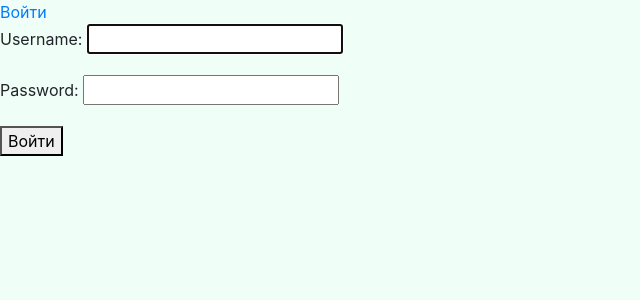
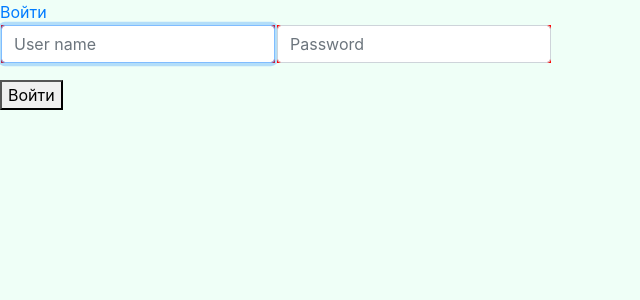
Before and after one commit to mishajirx/Django-News-Portal, a Django app: page /news/login in a window 1280 px wide. Shown: the top 300 px of the page, without its empty margins (0-640 px from the left). Run offline with Django 4.2, Linux system fonts and the light colour scheme; some libraries are stand-ins or nearby versions.

Commit message:
Upgraded login.html with widget-tweaks

```diff
--- a/commands.txt
+++ b/commands.txt
@@ -12,3 +12,9 @@
 Потом зарегистрировать путь в urls.py
 
 все пути для конкретного приложение регаются в локальном urls.py, а потом заносятся одной строчкой в глобальный
+
+Для фронтенда django-widget-tweaks
+
+Зарегать в installed apps в settings.py
+
+Пример использования в login.html
--- a/manage_news/templates/login.html
+++ b/manage_news/templates/login.html
@@ -1,10 +1,29 @@
 {% extends 'base.html' %}
+
+{% load widget_tweaks %}
 
 {% block content %}
 
     <form action="" method="post">
         {% csrf_token %} {# токен, чтобы никто не подделал форму #}
-        {{ form.as_p }} {# вставить всё как параграф #}
+        <table>
+            <tr>
+
+                <td>
+                    <div class="form-group" style="background-color: red">
+                        {#            first_name is the name by which first name is created in django forms#}
+                        {% render_field form.username class="form-control" placeholder="User name" type="text" %}
+                    </div>
+                </td>
+
+                <td>
+                    <div class="form-group" style="background-color: red">
+                        {#            // password is the default name of password in django forms#}
+                        {% render_field form.password type="password" class="form-control" id="exampleInputPassword" placeholder="Password" %}
+                    </div>
+                </td>
+            </tr>
+        </table>
         <button type="submit">Войти</button>
 
     </form>
```
Also changed, not shown: news_portal/settings.py (+1 -6 lines).
